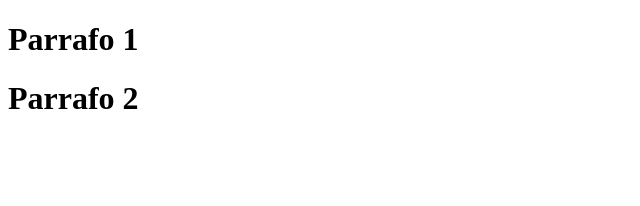
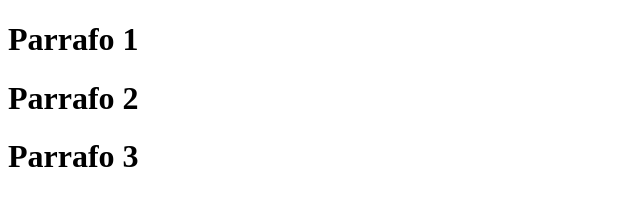
Before and after one commit to Kanec74/git-test, a plain HTML site: page index.html in a window 1280 px wide. Shown: the whole page, without its empty margins (0-640 px from the left). Drawn offline with Linux system fonts and the light colour scheme.

Commit message:
Segundo commit de prueba

```diff
--- a/index.html
+++ b/index.html
@@ -7,6 +7,7 @@
     <title>Document</title>
     <h1> Parrafo 1</h1>
     <h1> Parrafo 2</h1>
+    <h1> Parrafo 3</h1>
 
 </head>
 <body>
```
